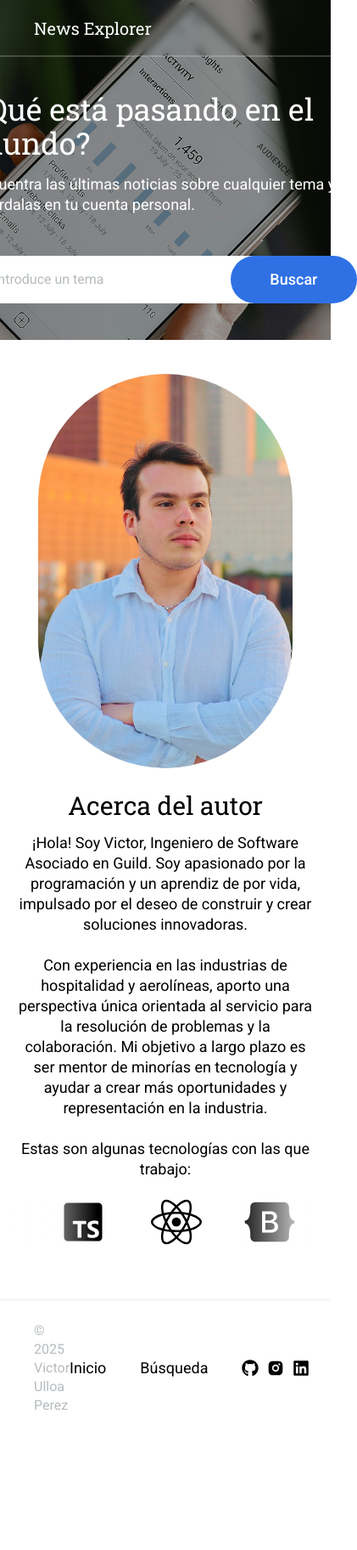
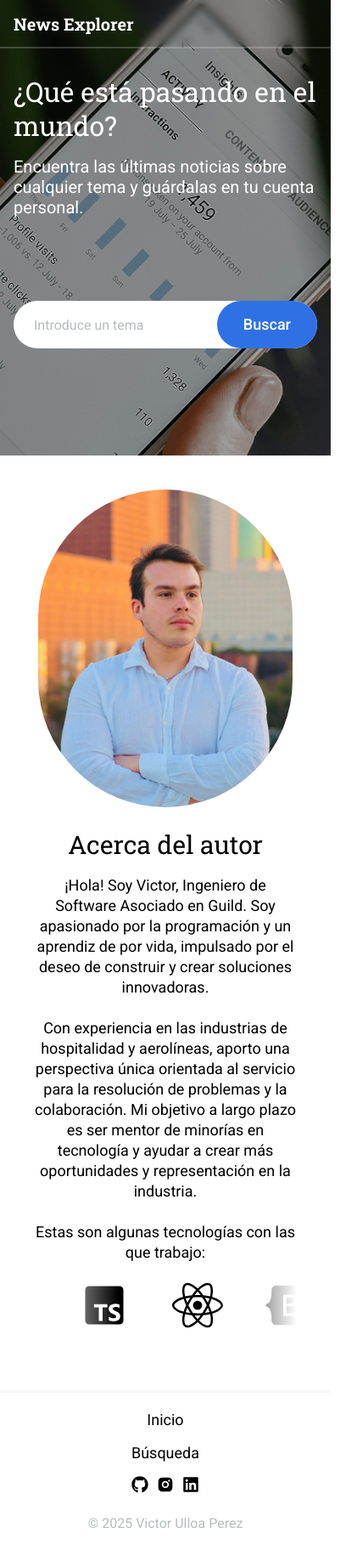
Before and after one commit to victoralfonsoulloa/news-explorer-frontend, a Next.js app: page / in a window 390 px wide. Shown: the whole page at 85% size, 421 px wide, since content can reach past the window. Before the commit the page ends 1689 px from the top, so only its background shows below. Built offline with nearby package versions, Linux system fonts and the light colour scheme.

Commit message:
feat: complete mobile responsive design
- Add comprehensive mobile styles for all components
- Add mobile-optimized header background image
- Enhance navigation, search, and layout for small screens
- Finalize responsive breakpoints and spacing
- Ensure full mobile compatibility across all pages

```diff
--- a/src/components/Navigation.tsx
+++ b/src/components/Navigation.tsx
@@ -8,7 +8,7 @@ export default function Navigation() {
   return (
     <div className="navigation flex w-full h-[80px] px-[104px] absolute top-0 border-b-1 border-current/20">
       <span
-        className={`navigation__title ${robotoSlab.className}`}
+        className={`navigation__title ${robotoSlab.className}  font-bold`}
         onClick={() => (window.location.href = "/")}
       >
         News Explorer
--- a/src/components/SearchBar.tsx
+++ b/src/components/SearchBar.tsx
@@ -12,7 +12,7 @@ export default function SearchBar({ setSearch }: { setSearch: Function }) {
       onSubmit={handleSearch}
     >
       <input
-        className="searchbar__input h-full w-3/4 rounded-l-full px-[24px] font-normal"
+        className="searchbar__input h-full w-3/4 rounded-full px-[24px] font-normal"
         type="search"
         placeholder="Introduce un tema"
       />
--- a/src/styles/about.css
+++ b/src/styles/about.css
@@ -4,12 +4,12 @@
   justify-content: center;
   min-height: 624px;
   column-gap: 56px;
-  padding: 80px 104px;
+  padding: 32px 104px;
 }
 
 .about__photo {
-  min-width: 300px !important;
-  height: 464px !important;
+  max-width: 320px;
+  min-width: 288px;
   object-fit: cover;
   object-position: center;
   align-self: center;
@@ -72,5 +72,18 @@
   }
 }
 
+
 @media screen and (max-width: 576px) {
+  .about {
+    padding-bottom: 50px;
+  }
+
+  .about__info {
+    row-gap: 16px;
+    min-width: 288px;
+  }
+
+  .about__photo {
+    width: 100%;
+  }
 }
--- a/src/styles/footer.css
+++ b/src/styles/footer.css
@@ -36,5 +36,20 @@
   }
 }
 
+@media screen and (max-width: 768px) {
+  .footer {
+    padding: 20px 16px;
+  }
+}
+
 @media screen and (max-width: 576px) {
+  .footer {
+    flex-direction: column-reverse;
+    gap: 25px;
+  }
+
+  .footer__links {
+    flex-direction: column;
+    gap: 15px;
+  }
 }
--- a/src/styles/header.css
+++ b/src/styles/header.css
@@ -48,4 +48,30 @@
 }
 
 @media screen and (max-width: 576px) {
+  .header {
+    min-height: 536px;
+    padding: 88px 16px 32px;
+    justify-content: flex-start;
+  }
+
+  .header__main {
+    width: auto;
+  }
+
+  .header__title {
+    font-size: var(--font-size-extra-4);
+    line-height: var(--line-height-medium);
+  }
+
+  .header__description {
+    font-size: var(--font-size-medium);
+    line-height: var(--line-height-neutral);
+    margin-bottom: 98px;
+  }
 }
+
+@media screen and (max-width: 360px) {
+  .header {
+    background-image: url("../../public/bg_header-sm.png");
+  }
+}
--- a/src/styles/nav.css
+++ b/src/styles/nav.css
@@ -71,5 +71,9 @@
   }
 }
 
-@media screen and (max-width: 576px) {
+@media screen and (max-width: 768px) {
+  .navigation {
+    height: 56px;
+    padding-inline: 16px;
+  }
 }
--- a/src/styles/news.css
+++ b/src/styles/news.css
@@ -41,6 +41,7 @@
   margin-top: 32px;
   margin-bottom: 0;
   background-color: var(--button-secondary);
+  box-shadow: 0 0 5px var(--color-extra);
   align-self: center;
   font-size: var(--font-size-neutral);
   line-height: var(--line-height-large);
@@ -58,6 +59,7 @@
 .news-item {
   align-items: center;
   background-color: var(--background-primary);
+  box-shadow: 0 0 5px var(--color-extra);
   overflow: hidden;
 }
 
@@ -180,14 +182,23 @@
 }
 
 @media screen and (max-width: 768px) {
+  .news {
+    min-height: auto;
+    min-width: 288px;
+    padding: 68px 16px 32px;
+    width: auto;
+  }
+
+  .news__main {
+    row-gap: 16px;
+    width: auto;
+  }
+  .news-cards {
+  padding: 32px 16px;
+  }
+
   .news-cards__container {
-    grid-template-columns: repeat(2, 1fr);
-  }
-}
-
-@media screen and (max-width: 576px) {
-  .news-cards {
-    padding: 24px 16px;
+    grid-template-columns: repeat(2, auto);
   }
 
   .news-cards__container {
```
Also changed, not shown: src/styles/globals.css (+0 -9 lines), public/bg_header-sm.png (added).
